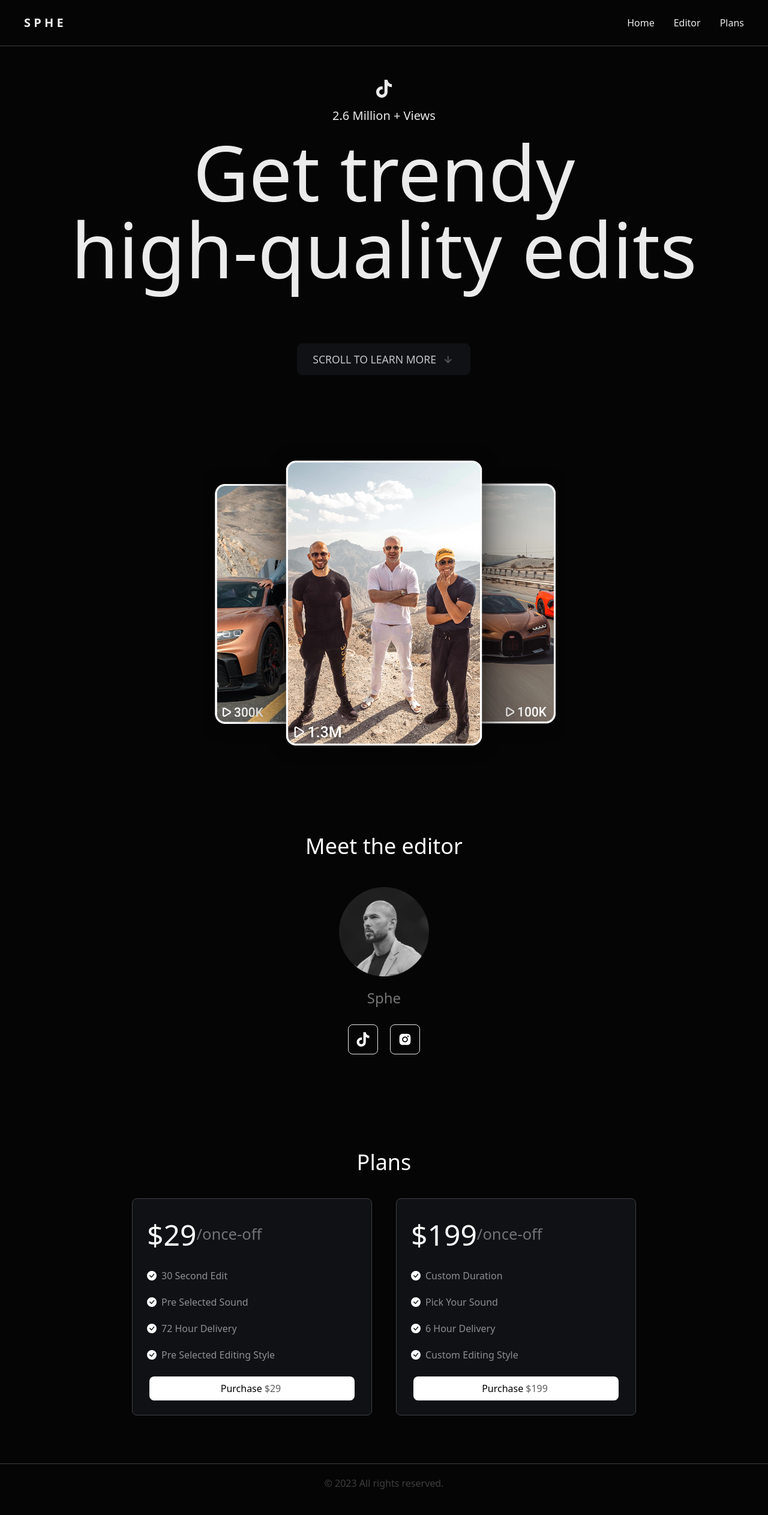
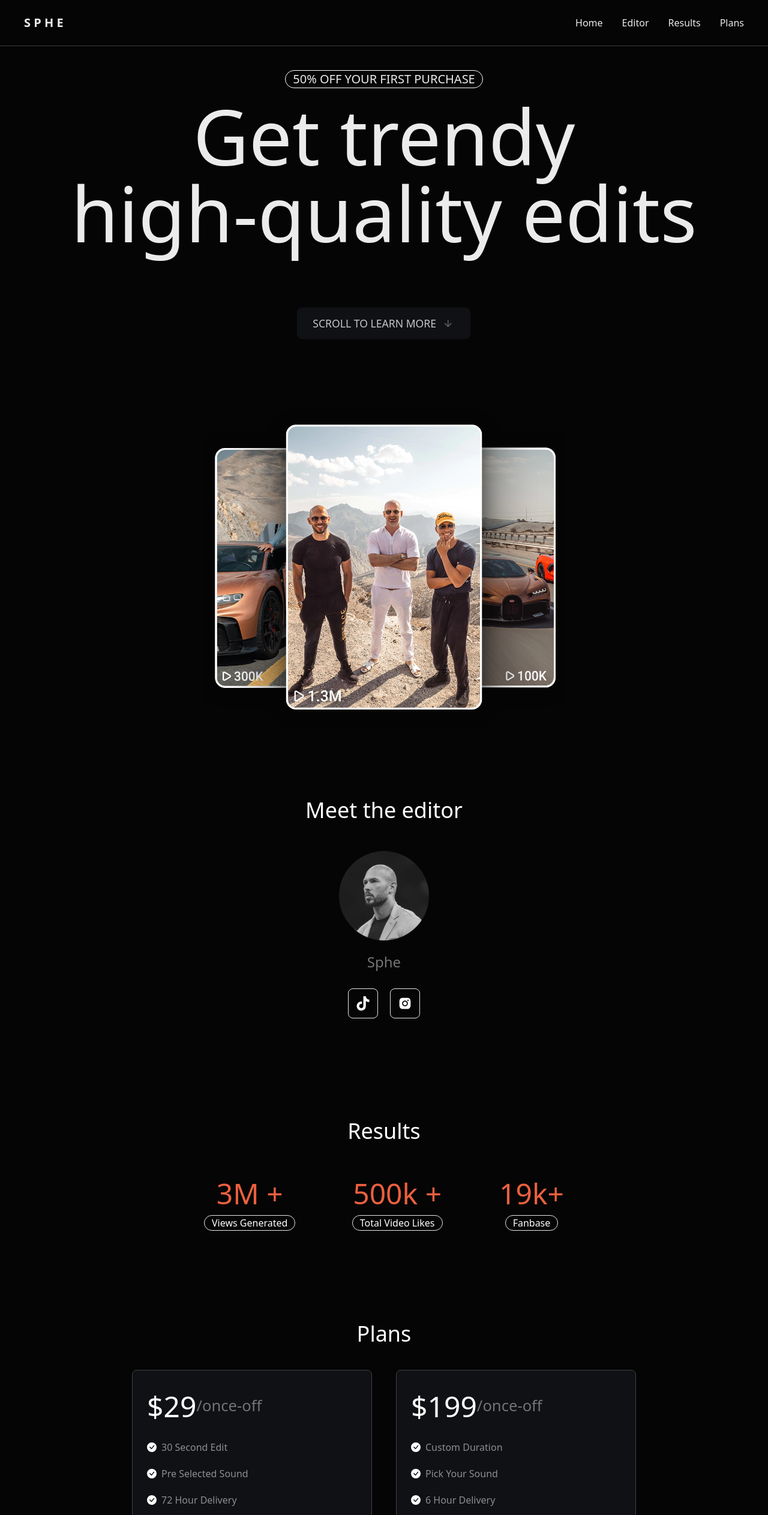
Before and after one commit to S-P-H-E/sphe-editing, a Next.js app: page / in a window 1280 px wide. Shown: the top 2526 px of the page at 60% size. Before the commit the page ends 2505 px from the top, so only its background shows below. Built offline with nearby package versions, Linux system fonts and the light colour scheme.

Commit message:
results page

```diff
--- a/pages/index.js
+++ b/pages/index.js
@@ -1,5 +1,4 @@
 import Head from 'next/head'
-import { Inter } from 'next/font/google'
 import { useState } from 'react';
 import { useRouter } from 'next/router';
 import { useRef } from 'react';
@@ -8,6 +7,7 @@ import { HiMenu } from 'react-icons/hi';
 import {FaTiktok} from 'react-icons/fa'
 import {BiDownArrowAlt} from 'react-icons/bi'
 import {AiFillInstagram} from 'react-icons/ai'
+import {IoIosClose} from 'react-icons/io'
 
 import Hero from '@/public/assets/images/heroIMG.png'
 import Profile from '@/public/assets/images/profile.png'
@@ -16,6 +16,7 @@ import Plan from '@/components/Plan';
 
 export default function Home() {
   const editorRef = useRef(null);
+  const resultsRef = useRef(null);
   const plansRef = useRef(null);
 
   const [isMenuOpen, setIsMenuOpen] = useState(false);
@@ -32,6 +33,11 @@ export default function Home() {
 
   const scrollToEditor = () => {
     editorRef.current.scrollIntoView({ behavior: 'smooth' });
+    setIsMenuOpen(false);
+  };
+
+  const scrollToResults = () => {
+    resultsRef.current.scrollIntoView({ behavior: 'smooth' });
     setIsMenuOpen(false);
   };
 
@@ -62,26 +68,30 @@ export default function Home() {
           <div className='hidden md:flex gap-8'>
             <button className='hover:underline'>Home</button>
             <button className='hover:underline' onClick={scrollToEditor}>Editor</button>
+            <button className='hover:underline' onClick={scrollToResults}>Results</button>
             <button className='hover:underline' onClick={scrollToPlans}>Plans</button>
           </div>
         </div>
 
         {/* Mobile Menu Overlay */}
-        <div className={`text-black fixed top-0 left-0 right-0 bottom-0 z-10 bg-white transition-all duration-300 transform ${isMenuOpen ? 'translate-x-0' : 'translate-x-full'} md:hidden`}>
-          <div className='p-4 flex flex-col gap-3 justify-center h-screen'>
-            <button className='block w-full py-2 text-center hover:bg-gray-200' onClick={() => handleMenuLinkClick('/')}>Home</button>
-            <button className='block w-full py-2 text-center hover:bg-gray-200' onClick={scrollToEditor}>Editor</button>
-            <button className='block w-full py-2 text-center hover:bg-gray-200' onClick={scrollToPlans}>Plans</button>
+        <div className={`text-white fixed top-0 left-0 right-0 bottom-0 z-10 bg-black transition-all duration-300 transform ${isMenuOpen ? 'translate-x-0' : 'translate-x-full'} md:hidden`}>
+          <div className='p-4 flex flex-col h-screen justify-center'>
+            <div className='flex flex-col gap-3'>
+              <button className='block w-full py-2 text-center border rounded-full' onClick={() => handleMenuLinkClick('/')}>Home</button>
+              <button className='block w-full py-2 text-center border rounded-full' onClick={scrollToEditor}>Editor</button>
+              <button className='block w-full py-2 text-center border rounded-full' onClick={scrollToResults}>Results</button>
+              <button className='block w-full py-2 text-center border rounded-full' onClick={scrollToPlans}>Plans</button>
+            </div>
           </div>
         </div>
       </div>
 
       {/* Hero */}
       <div className='text-[#EBEBEB] flex flex-col justify-center items-center py-10'>
-          <FaTiktok className='m-4' size={30}/>
-          <p className='text-sm md:text-xl font-medium'>2.6 Million + Views </p>
+          {/* <FaTiktok className='m-4' size={30}/> */}
+          <p className='text-sm md:text-xl font-medium uppercase border border-white px-3 rounded-full'>50% off your first purchase</p>
           <h1 className='text-5xl md:text-9xl font-medium py-4 text-center'>Get trendy <br/> high-quality edits</h1>
-          <button onClick={scrollToPlans} className='bg-[#0F1115] flex justify-center items-center py-3 px-6 my-6 md:my-20 rounded-lg text-[#C5C5C6] font-medium transition-all scale-110 hover:-translate-y-3'>SCROLL TO LEARN MORE
+          <button onClick={scrollToResults} className='bg-[#0F1115] flex justify-center items-center py-3 px-6 my-6 md:my-20 rounded-lg text-[#C5C5C6] font-medium transition-all scale-110 hover:-translate-y-3 uppercase'>Scroll to learn more
             <BiDownArrowAlt size={20} className='ml-2 text-[#545557]'/>
           </button>
           <Image src={Hero} className='w-[350px] md:w-[600px]'/>
@@ -100,6 +110,25 @@ export default function Home() {
         <div className='m-2 flex gap-5'>
           <FaTiktok onClick={() => {event.preventDefault();window.open('https://www.tiktok.com/@sphe.exe', "_blank");}} size={50} className='border rounded-lg p-3 transition-all hover:scale-100 md:hover:scale-110'/>
           <AiFillInstagram onClick={() => {event.preventDefault();window.open('https://www.instagram.com/sphe.exe', "_blank");}} size={50} className='border rounded-lg p-3 transition-all hover:scale-100 md:hover:scale-110'/>
+        </div>
+      </div>
+
+      {/* Results */}
+      <div ref={resultsRef} className='flex flex-col justify-center items-center text-white mt-28'>
+        <h1 className='font-medium text-4xl m-12'>Results</h1>
+        <div className='flex flex-col gap-7 md:gap-0 md:flex-row justify-between w-full max-w-[250px] md:max-w-[600px]'>
+          <div className='flex flex-col justify-center items-center'>
+            <h1 className='text-[3rem] text-[#EB603F]'>3M +</h1>
+            <p className='border px-3 rounded-full'>Views Generated</p>
+          </div>
+          <div className='flex flex-col justify-center items-center'>
+            <h1 className='text-[3rem] text-[#EB603F]'>500k +</h1>
+            <p className='border px-3 rounded-full'>Total Video Likes</p>
+          </div>
+          <div className='flex flex-col justify-center items-center'>
+            <h1 className='text-[3rem] text-[#EB603F]'>19k+</h1>
+            <p className='border px-3 rounded-full'>Fanbase</p>
+          </div>
         </div>
       </div>
 
```
Also changed, not shown: components/Plan.js (line endings or trailing spaces).
